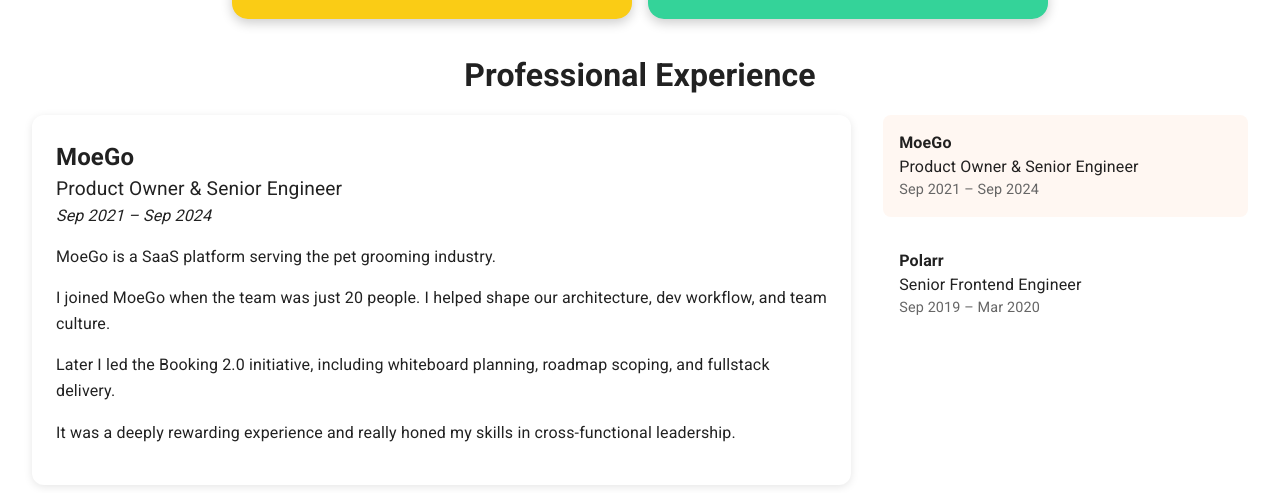
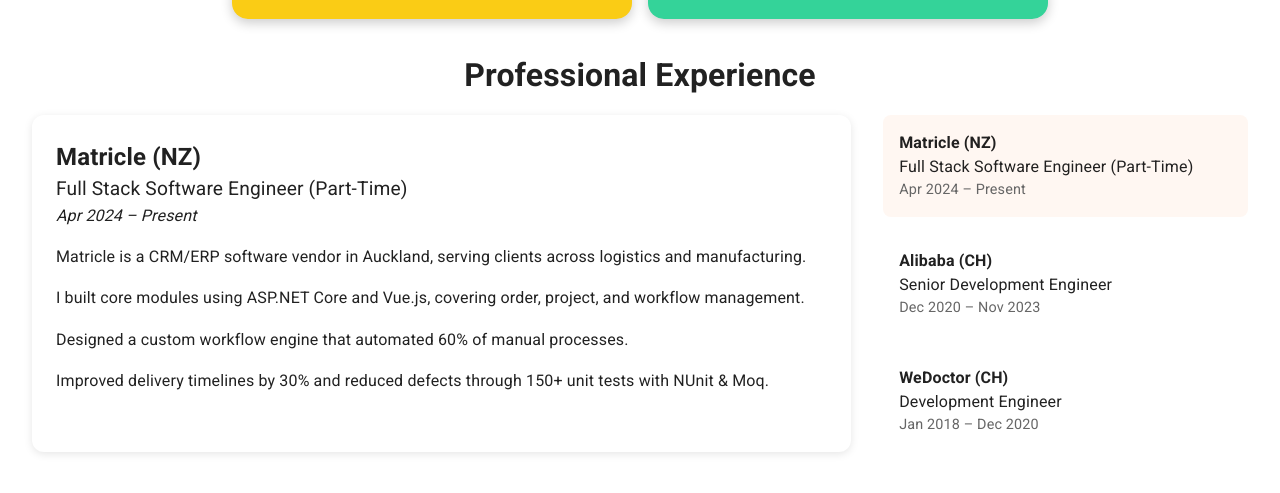
Before and after one commit to HanDonoo/portfolio, a React (Vite) app: page / in a window 1280 px wide. Shown: the part 1000-1493 px from the top of the page. Built offline with nearby package versions, Linux system fonts and the light colour scheme.

Commit message:
new features

```diff
--- a/src/components/Experience.tsx
+++ b/src/components/Experience.tsx
@@ -9,24 +9,36 @@
 
 const experiences: ExperienceData[] = [
     {
-        company: 'MoeGo',
-        title: 'Product Owner & Senior Engineer',
-        period: 'Sep 2021 – Sep 2024',
+        company: 'Matricle (NZ)',
+        title: 'Full Stack Software Engineer (Part-Time)',
+        period: 'Apr 2024 – Present',
         description: [
-            'MoeGo is a SaaS platform serving the pet grooming industry.',
-            'I joined MoeGo when the team was just 20 people. I helped shape our architecture, dev workflow, and team culture.',
-            'Later I led the Booking 2.0 initiative, including whiteboard planning, roadmap scoping, and fullstack delivery.',
-            'It was a deeply rewarding experience and really honed my skills in cross-functional leadership.',
+            'Matricle is a CRM/ERP software vendor in Auckland, serving clients across logistics and manufacturing.',
+            'I built core modules using ASP.NET Core and Vue.js, covering order, project, and workflow management.',
+            'Designed a custom workflow engine that automated 60% of manual processes.',
+            'Improved delivery timelines by 30% and reduced defects through 150+ unit tests with NUnit & Moq.',
         ],
     },
     {
-        company: 'Polarr',
-        title: 'Senior Frontend Engineer',
-        period: 'Sep 2019 – Mar 2020',
+        company: 'Alibaba (CH)',
+        title: 'Senior Development Engineer',
+        period: 'Dec 2020 – Nov 2023',
         description: [
-            'Polarr is a creative tools company backed by Threshold and Pear VC.',
-            'I rebuilt the core Polarr Photo Editor in React with a focus on offline-first architecture.',
-            'At Polarr, I worked closely with designers and helped ship a GPU-accelerated rendering engine using WebGL.',
+            'Led backend design for logistics onboarding, CRM, and city-level agent task systems supporting millions of users.',
+            'Integrated Cainiao’s platforms with Alipay, WeChat, and Taobao, enabling real-time data exchange.',
+            'Reduced onboarding time by 40%, improved lead conversion by 25%, and optimized infra cost by 30%.',
+            'Mentored junior engineers and led cross-functional collaboration across logistics and operations.',
+        ],
+    },
+    {
+        company: 'WeDoctor (CH)',
+        title: 'Development Engineer',
+        period: 'Jan 2018 – Dec 2020',
+        description: [
+            'Worked on electronic prescription and pharmacy order systems in a regulated healthcare environment.',
+            'Integrated with multiple HIS systems for real-time prescription syncing and medication ordering.',
+            'Enabled 5x traffic scalability while maintaining low latency using Hystrix and optimized architecture.',
+            'Improved prescription-to-fulfillment time by 40% and boosted order conversion by 50%.',
         ],
     },
 ];
```
